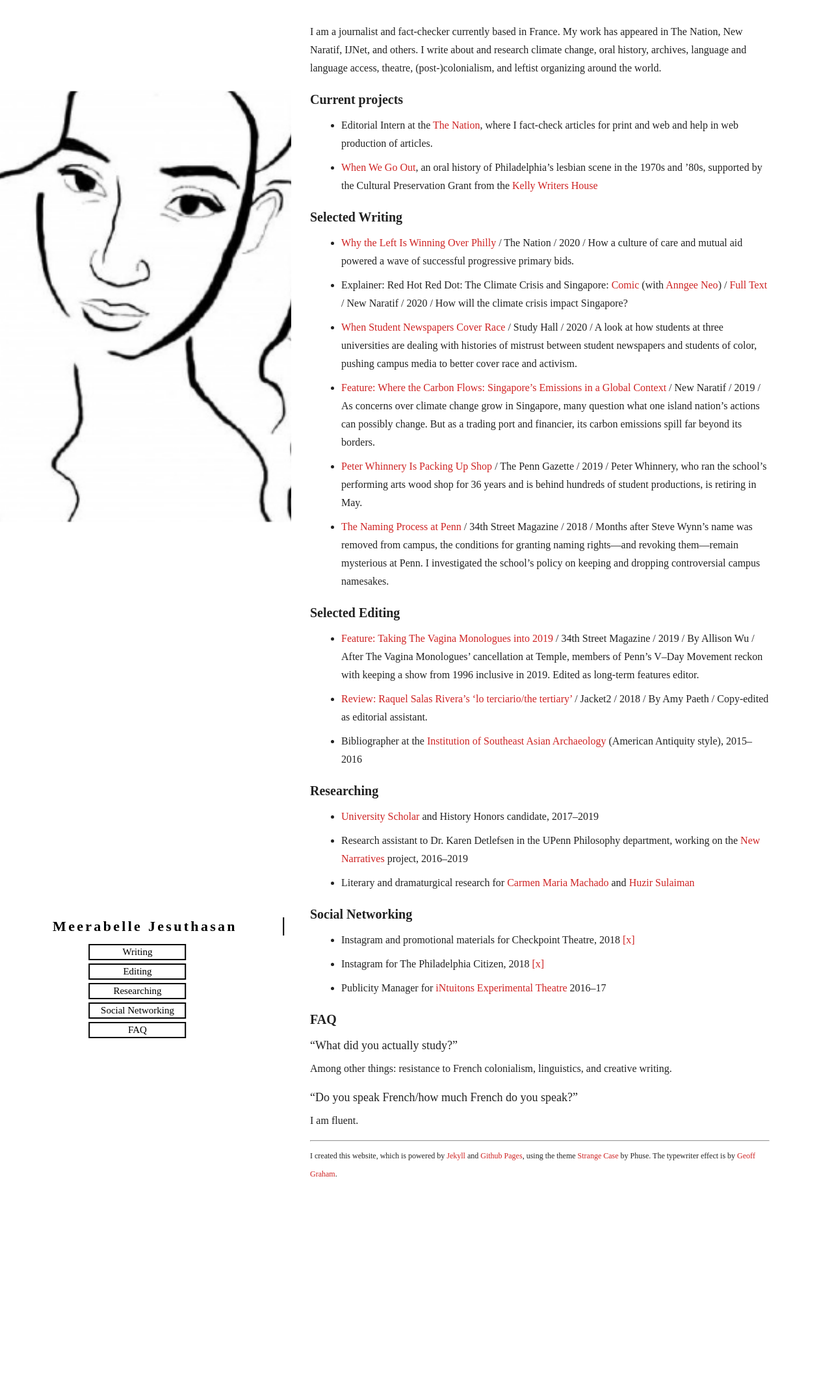
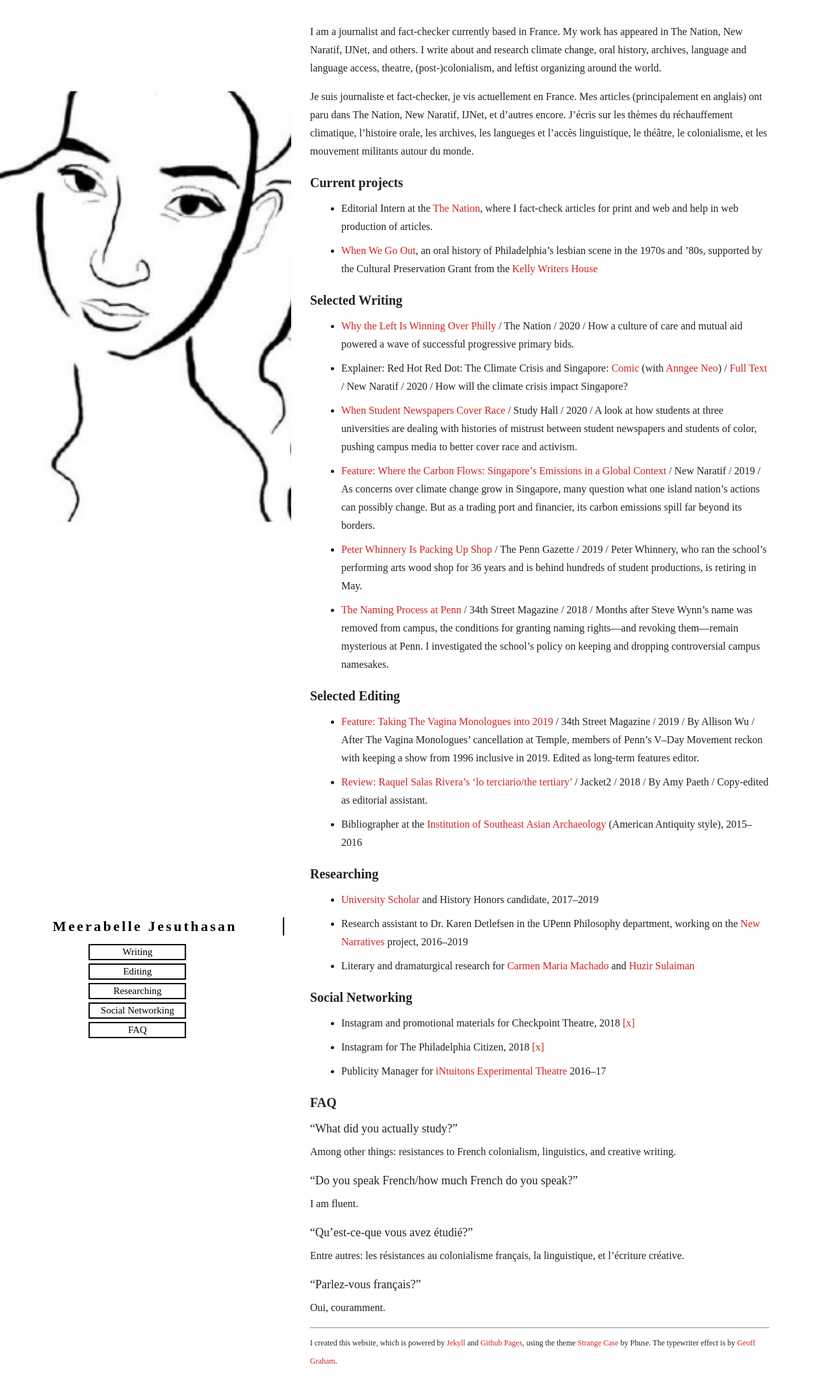
Before and after one commit to meerabellejesuthasan/meerabellejesuthasan.github.io, a Jekyll site: the page built from index.md, in a window 1280 px wide. Shown: the top 2138 px of the page at 65% size. Built offline with Jekyll 4.4.1, drawn with Linux system fonts in a browser that asks for light colours; nearby versions of some CDN libraries; some web fonts are replaced; Markdown is read by kramdown in place of the engine named in the settings.

Commit message:
added french

```diff
--- a/index.md
+++ b/index.md
@@ -2,6 +2,8 @@
 layout: default
 ---
 I am a journalist and fact-checker currently based in France. My work has appeared in The Nation, New Naratif, IJNet, and others. I write about and research climate change, oral history, archives, language and language access, theatre, (post-)colonialism, and leftist organizing around the world.
+
+Je suis journaliste et fact-checker, je vis actuellement en France. Mes articles (principalement en anglais) ont paru dans The Nation, New Naratif, IJNet, et d'autres encore. J'écris sur les thèmes du réchauffement climatique, l'histoire orale, les archives, les langueges et l'accès linguistique, le théâtre, le colonialisme, et les mouvement militants autour du monde.
 
 <h1> Current projects </h1>
 * Editorial Intern at the [The Nation](https://thenation.com), where I fact-check articles for print and web and help in web production of articles.
@@ -33,11 +35,17 @@ I am a journalist and fact-checker currently based in France. My work has appear
 <h1 id="faq"> FAQ </h1>
 
 ##"What did you actually study?"
-Among other things: resistance to French colonialism, linguistics, and creative writing.
+Among other things: resistances to French colonialism, linguistics, and creative writing.
 
 ##"Do you speak French/how much French do you speak?"
 I am fluent.
 
+##"Qu'est-ce-que vous avez étudié?"
+Entre autres: les résistances au colonialisme français, la linguistique, et l'écriture créative.
+
+##"Parlez-vous français?"
+Oui, couramment.
+
 ***
 
 ###I created this website, which is powered by [Jekyll](https://jekyllrb.com/) and  [Github Pages](https://pages.github.com/), using the theme [Strange Case](http://themes.jekyllrc.org/strangecase/) by Phuse. The typewriter effect is by [Geoff Graham](https://css-tricks.com/author/geoffgraham/).
```
